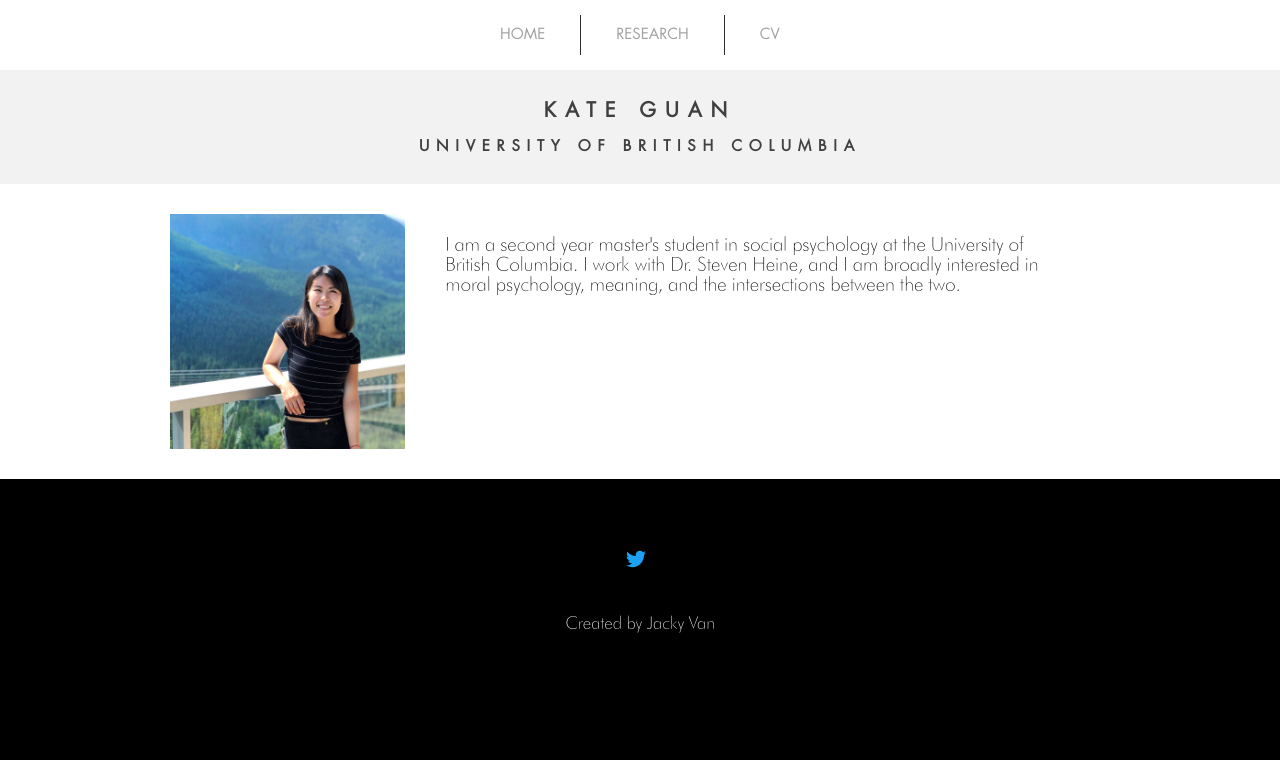
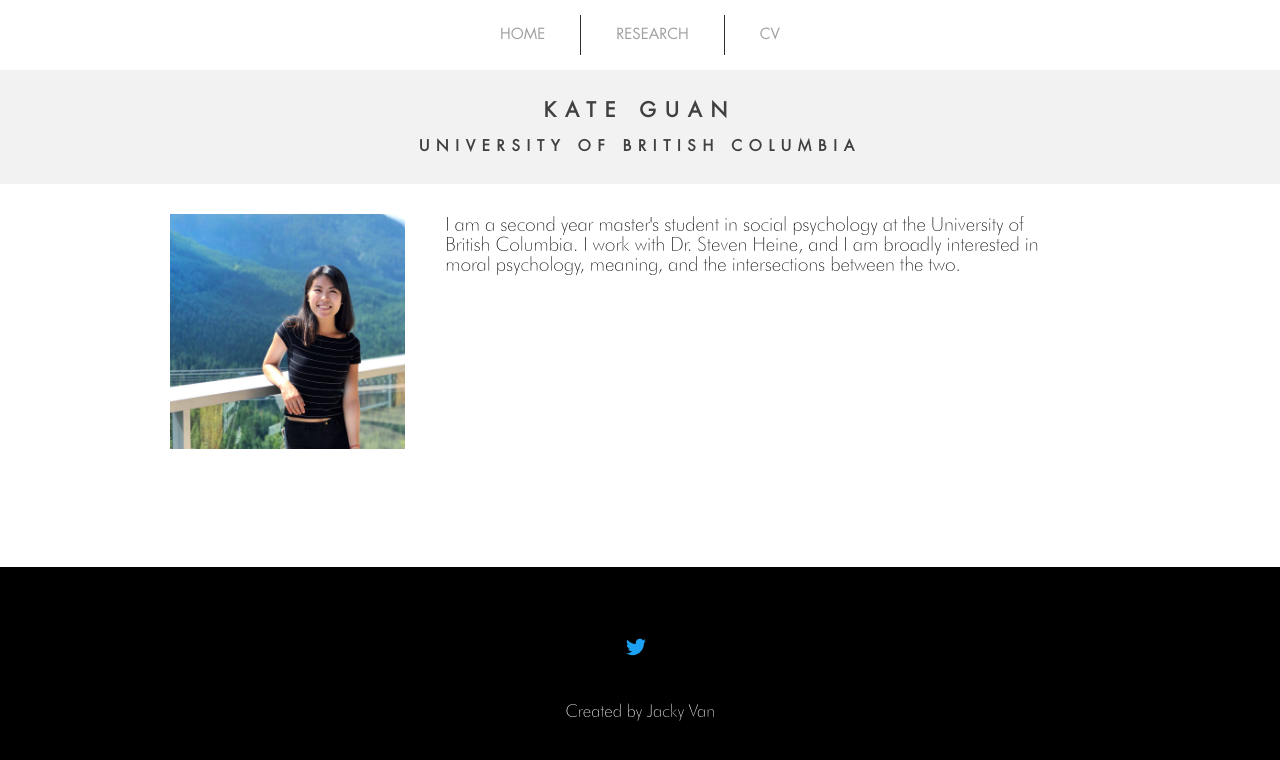
Before and after one commit to Jaacky/katewguan.com, a Jekyll site: the page built from index.html, in a window 1280 px wide. Shown: the top 760 px of the page. Built offline with Jekyll 4.4.1, drawn with Linux system fonts in a browser that asks for light colours.

Commit message:
Updating landing styles

```diff
--- a/css/styles.css
+++ b/css/styles.css
@@ -176,7 +176,11 @@ nav a.active, nav a:hover {
     width: 75%;
     display: inline-block;
     vertical-align: top;
-    padding: 20px 40px;
+    padding: 0 40px;
+}
+
+.landing {
+    margin-bottom: 88px;
 }
 
 .cv-section {
```
